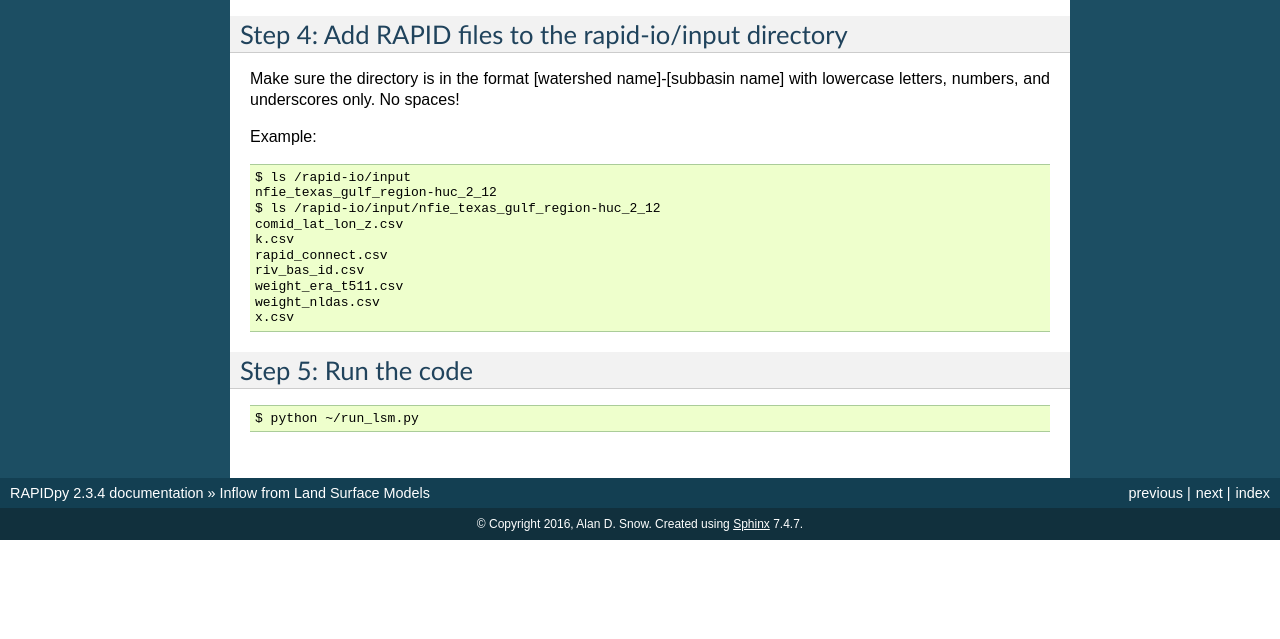
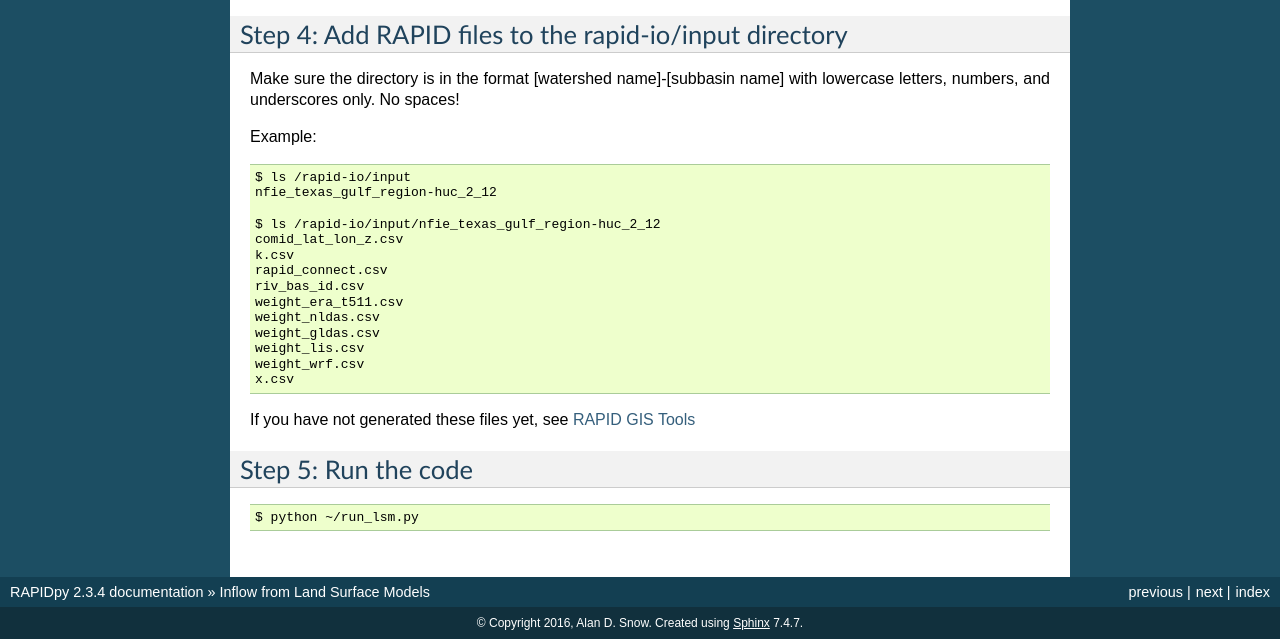
Before and after one commit to erdc/RAPIDpy, a Sphinx documentation site: the page built from docs/lsm_inflow.rst, in a window 1280 px wide, cut to the strip 709-1348 px from the top of the page. Built offline with Sphinx 7.4.7, drawn with Linux system fonts in a browser that asks for light colours; before the commit the page ends 1249 px from its top, so only the background shows below that.

Commit message:
added link to instructions to generate rapid input files

```diff
--- a/docs/lsm_inflow.rst
+++ b/docs/lsm_inflow.rst
@@ -45,6 +45,7 @@ Example:
 
     $ ls /rapid-io/input
     nfie_texas_gulf_region-huc_2_12
+
     $ ls /rapid-io/input/nfie_texas_gulf_region-huc_2_12
     comid_lat_lon_z.csv
     k.csv
@@ -52,7 +53,12 @@ Example:
     riv_bas_id.csv
     weight_era_t511.csv
     weight_nldas.csv
+    weight_gldas.csv
+    weight_lis.csv
+    weight_wrf.csv
     x.csv
+
+If you have not generated these files yet, see :doc:`gis_tools`
 
 Step 5: Run the code
 --------------------
```
